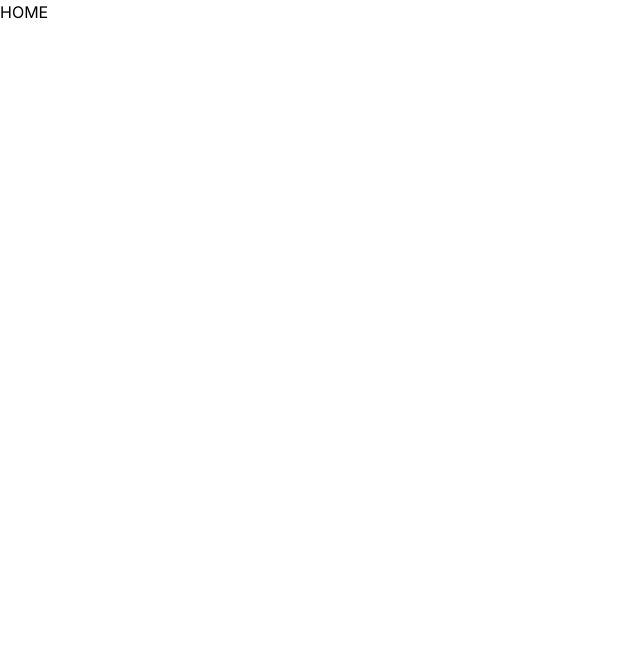
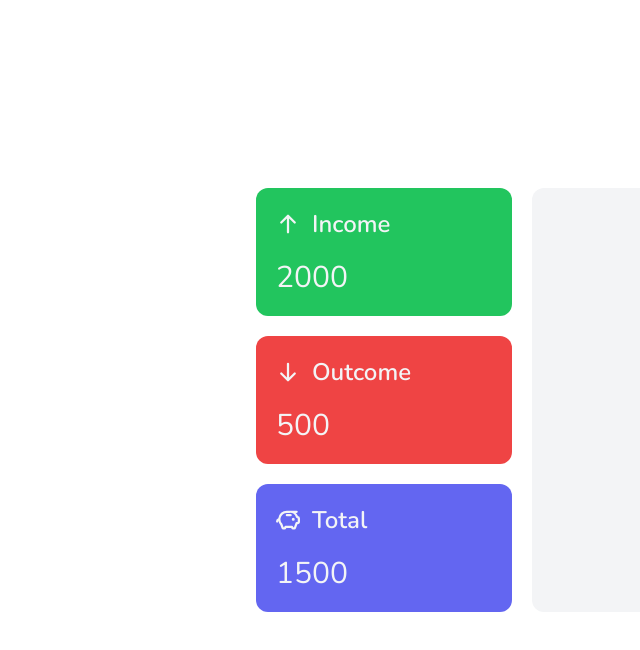
Before and after one commit to larissaOliveiraz/finance-next, a Next.js app: page / in a window 1280 px wide. Shown: the top 650 px of the page, without its empty margins (0-640 px from the left). Built offline with nearby package versions, Linux system fonts and the light colour scheme.

Commit message:
feat: create static dashboard cards

```diff
--- a/app/layout.tsx
+++ b/app/layout.tsx
@@ -1,21 +1,21 @@
-import './globals.css'
-import { Inter } from 'next/font/google'
+import "./globals.css";
+import { Nunito } from "next/font/google";
 
-const inter = Inter({ subsets: ['latin'] })
+const font = Nunito({ subsets: ["latin"] });
 
 export const metadata = {
-  title: 'Create Next App',
-  description: 'Generated by create next app',
-}
+   title: "Create Next App",
+   description: "Generated by create next app",
+};
 
 export default function RootLayout({
-  children,
+   children,
 }: {
-  children: React.ReactNode
+   children: React.ReactNode;
 }) {
-  return (
-    <html lang="en">
-      <body className={inter.className}>{children}</body>
-    </html>
-  )
+   return (
+      <html lang="en">
+         <body className={font.className}>{children}</body>
+      </html>
+   );
 }
--- a/app/page.tsx
+++ b/app/page.tsx
@@ -1,3 +1,14 @@
+import { Dashboard } from "@/components/Dashboard";
+
 export default function Home() {
-   return <h1>HOME</h1>;
+   return (
+      <div>
+         <main className="absolute flex w-3/5 gap-5 -translate-x-1/2 -translate-y-1/2 top-1/2 left-1/2">
+            <section className="w-64">
+               <Dashboard />
+            </section>
+            <section className="flex-1 bg-gray-100 rounded-xl"></section>
+         </main>
+      </div>
+   );
 }
--- /dev/null
+++ b/components/Dashboard.tsx
@@ -0,0 +1,35 @@
+"use client";
+import { ArrowDown, ArrowUp, PiggyBank } from "@phosphor-icons/react";
+
+export const Dashboard = () => {
+   return (
+      <section className="space-y-5">
+         {/* INCOME CARD */}
+         <div className="w-full p-5 space-y-5 text-gray-100 bg-green-500 rounded-xl">
+            <div className="flex items-center gap-3">
+               <ArrowUp size={24} weight="bold" />
+               <h2 className="text-2xl font-semibold">Income</h2>
+            </div>
+            <p className="text-3xl">2000</p>
+         </div>
+
+         {/* OUTCOME CARD */}
+         <div className="min-w-full p-5 space-y-5 text-gray-100 bg-red-500 rounded-xl">
+            <div className="flex items-center gap-3">
+               <ArrowDown size={24} weight="bold" />
+               <h2 className="text-2xl font-semibold">Outcome</h2>
+            </div>
+            <p className="text-3xl">500</p>
+         </div>
+
+         {/* TOTAL CARD */}
+         <div className="min-w-full p-5 space-y-5 text-gray-100 bg-indigo-500 rounded-xl">
+            <div className="flex items-center gap-3">
+               <PiggyBank size={24} weight="bold" />
+               <h2 className="text-2xl font-semibold">Total</h2>
+            </div>
+            <p className="text-3xl">1500</p>
+         </div>
+      </section>
+   );
+};
--- a/package.json
+++ b/package.json
@@ -9,6 +9,7 @@
     "lint": "next lint"
   },
   "dependencies": {
+    "@phosphor-icons/react": "^2.0.9",
     "@types/node": "20.1.0",
     "@types/react": "18.2.6",
     "@types/react-dom": "18.2.4",
```
Also changed, not shown: 1 other file (tests, documents, lock files or other folders).
